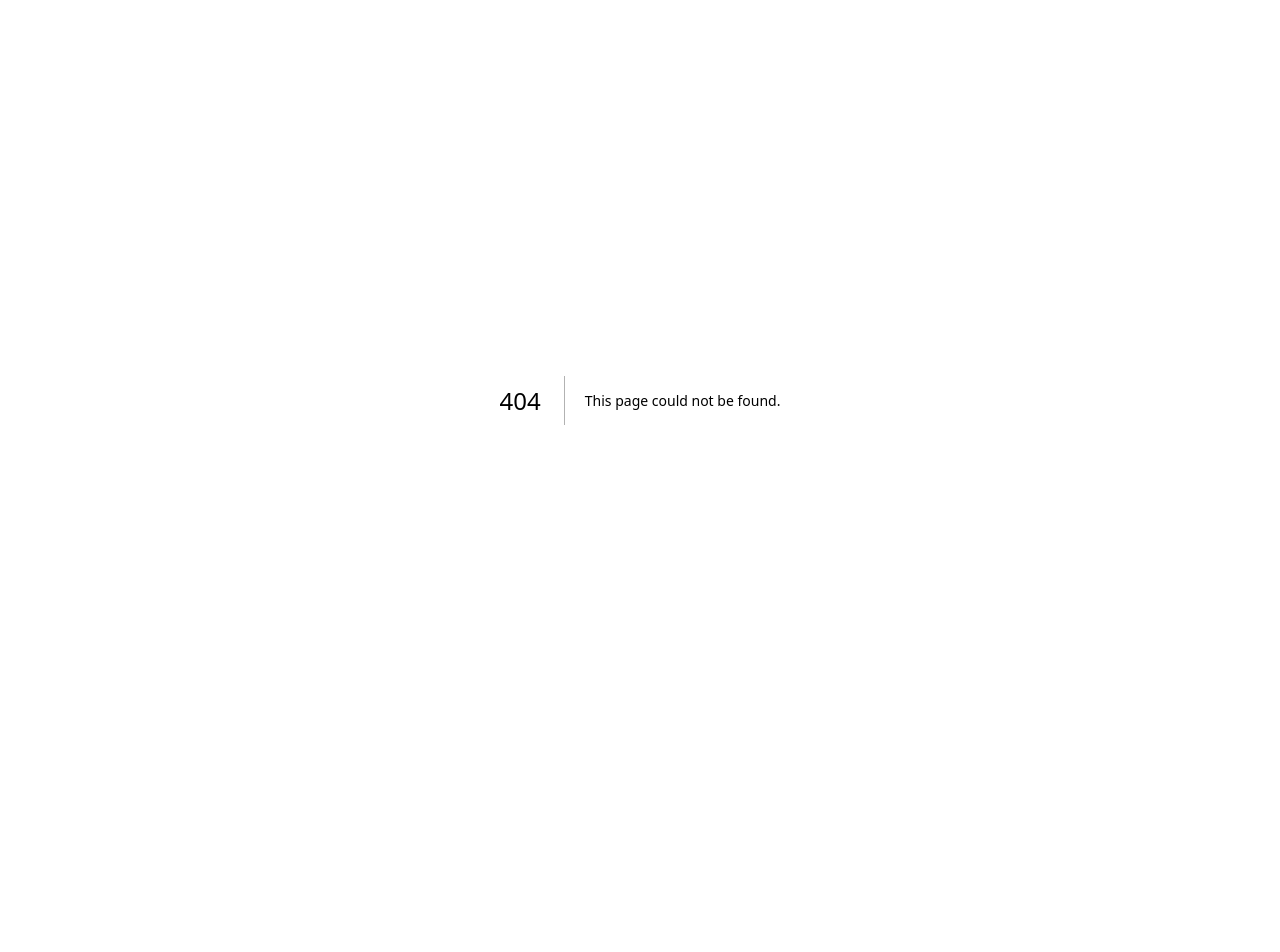
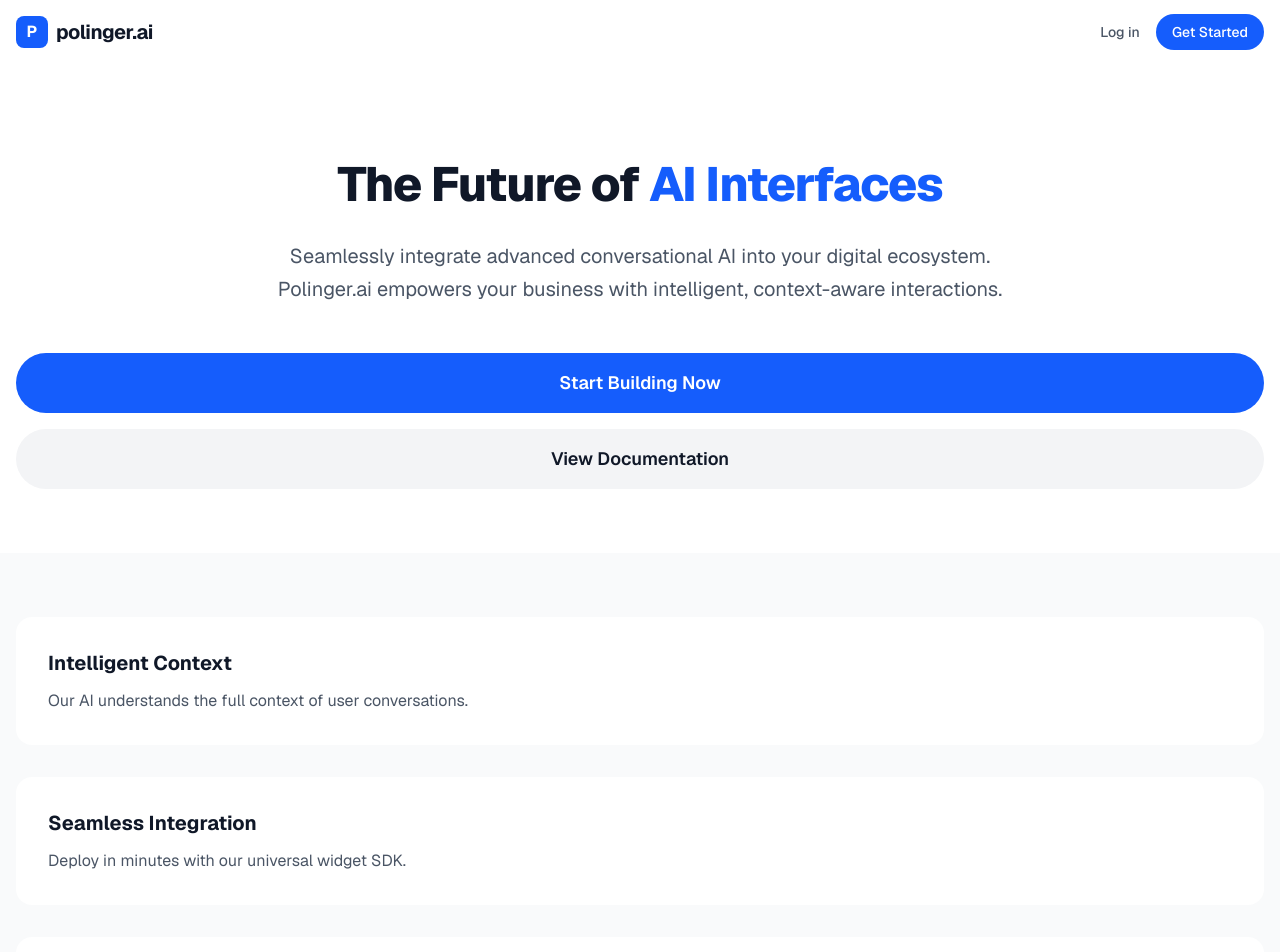
Before and after one commit to AI-MakesSense/chat-interface-r, a Next.js app: page /interface-testing in a window 1280 px wide. Before the commit this address had no page. Shown: the top 952 px of the page. Before the commit the page ends 800 px from the top, so only its background shows below. Built offline with nearby package versions, Linux system fonts and the light colour scheme; no server answers.

Commit message:
Add interface testing page with polinger.ai mockup and widget embed

```diff
--- /dev/null
+++ b/app/interface-testing/page.tsx
@@ -0,0 +1,75 @@
+import React from 'react';
+
+export default function InterfaceTestingPage() {
+    return (
+        <div className="min-h-screen bg-white text-gray-900 font-sans">
+            {/* Header */}
+            <header className="border-b border-gray-200 sticky top-0 bg-white/80 backdrop-blur-md z-50">
+                <div className="max-w-7xl mx-auto px-4 sm:px-6 lg:px-8 h-16 flex items-center justify-between">
+                    <div className="flex items-center gap-2">
+                        <div className="w-8 h-8 bg-blue-600 rounded-lg flex items-center justify-center text-white font-bold">
+                            P
+                        </div>
+                        <span className="text-xl font-bold tracking-tight">polinger.ai</span>
+                    </div>
+                    <nav className="hidden md:flex items-center gap-8 text-sm font-medium text-gray-600">
+                        <a href="#" className="hover:text-blue-600 transition-colors">Products</a>
+                        <a href="#" className="hover:text-blue-600 transition-colors">Solutions</a>
+                        <a href="#" className="hover:text-blue-600 transition-colors">Enterprise</a>
+                        <a href="#" className="hover:text-blue-600 transition-colors">Pricing</a>
+                    </nav>
+                    <div className="flex items-center gap-4">
+                        <button className="text-sm font-medium text-gray-600 hover:text-blue-600 transition-colors">
+                            Log in
+                        </button>
+                        <button className="bg-blue-600 text-white px-4 py-2 rounded-full text-sm font-medium hover:bg-blue-700 transition-colors">
+                            Get Started
+                        </button>
+                    </div>
+                </div>
+            </header>
+
+            {/* Hero Section */}
+            <main>
+                <section className="pt-24 pb-16 md:pt-32 md:pb-24 px-4 sm:px-6 lg:px-8 max-w-7xl mx-auto text-center">
+                    <h1 className="text-5xl md:text-7xl font-extrabold tracking-tight text-gray-900 mb-8">
+                        The Future of <span className="text-blue-600">AI Interfaces</span>
+                    </h1>
+                    <p className="text-xl md:text-2xl text-gray-600 max-w-3xl mx-auto mb-12 leading-relaxed">
+                        Seamlessly integrate advanced conversational AI into your digital ecosystem.
+                        Polinger.ai empowers your business with intelligent, context-aware interactions.
+                    </p>
+                    <div className="flex flex-col sm:flex-row items-center justify-center gap-4">
+                        <button className="w-full sm:w-auto px-8 py-4 bg-blue-600 text-white rounded-full text-lg font-semibold hover:bg-blue-700 transition-all shadow-lg hover:shadow-xl transform hover:-translate-y-0.5">
+                            Start Building Now
+                        </button>
+                        <button className="w-full sm:w-auto px-8 py-4 bg-gray-100 text-gray-900 rounded-full text-lg font-semibold hover:bg-gray-200 transition-all">
+                            View Documentation
+                        </button>
+                    </div>
+                </section>
+
+                {/* Feature Grid */}
+                <section className="py-16 bg-gray-50">
+                    <div className="max-w-7xl mx-auto px-4 sm:px-6 lg:px-8">
+                        <div className="grid grid-cols-1 md:grid-cols-3 gap-8">
+                            {[
+                                { title: 'Intelligent Context', desc: 'Our AI understands the full context of user conversations.' },
+                                { title: 'Seamless Integration', desc: 'Deploy in minutes with our universal widget SDK.' },
+                                { title: 'Real-time Analytics', desc: 'Gain insights into user behavior and engagement.' },
+                            ].map((feature, i) => (
+                                <div key={i} className="bg-white p-8 rounded-2xl shadow-sm hover:shadow-md transition-shadow">
+                                    <h3 className="text-xl font-bold mb-3">{feature.title}</h3>
+                                    <p className="text-gray-600">{feature.desc}</p>
+                                </div>
+                            ))}
+                        </div>
+                    </div>
+                </section>
+            </main>
+
+            {/* Widget Script */}
+            <script src="https://chat-interface-revqaqv2v-polingerai.vercel.app/api/widget/969e51816d9a9474d2b9d7018581f0b0/chat-widget.js"></script>
+        </div>
+    );
+}
```
